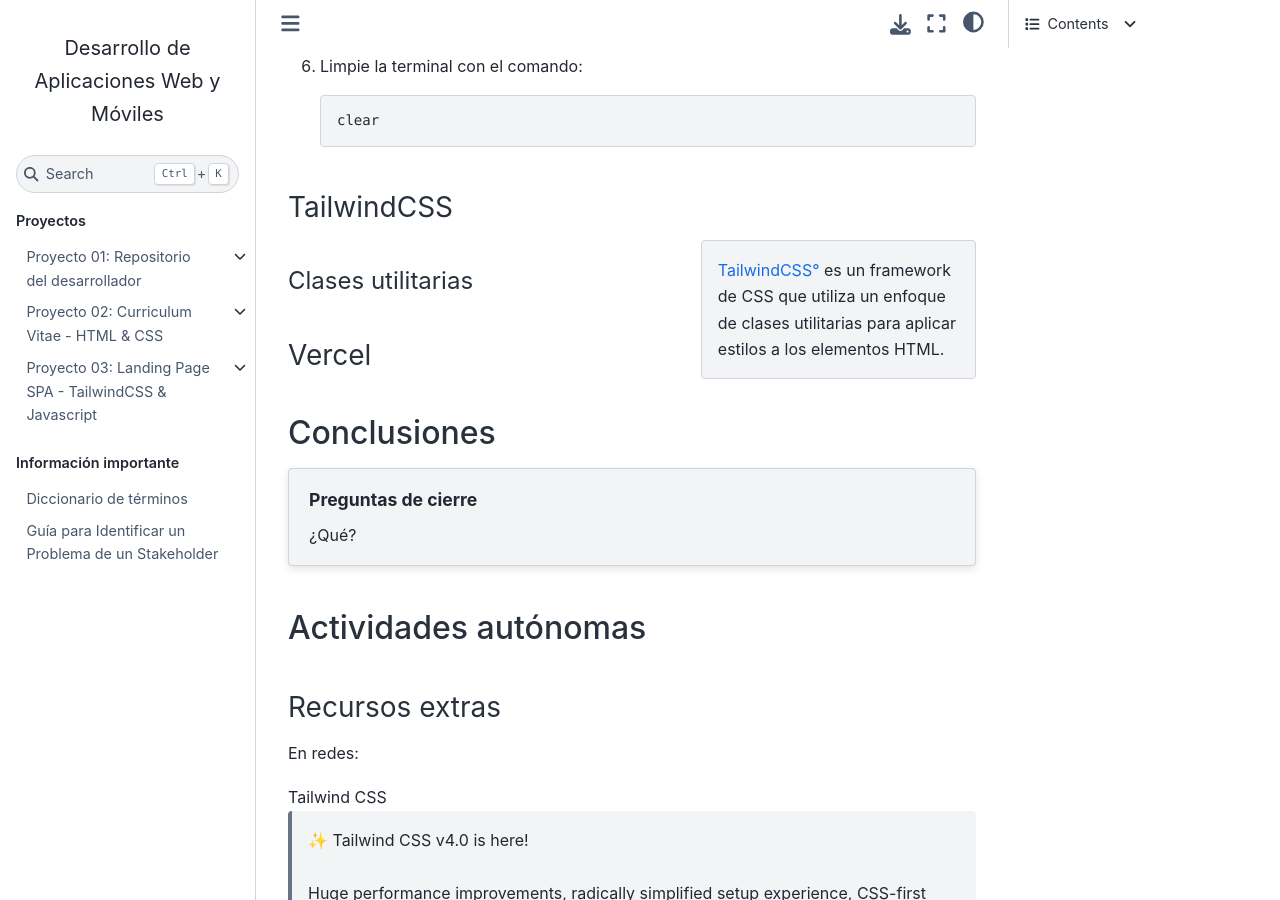
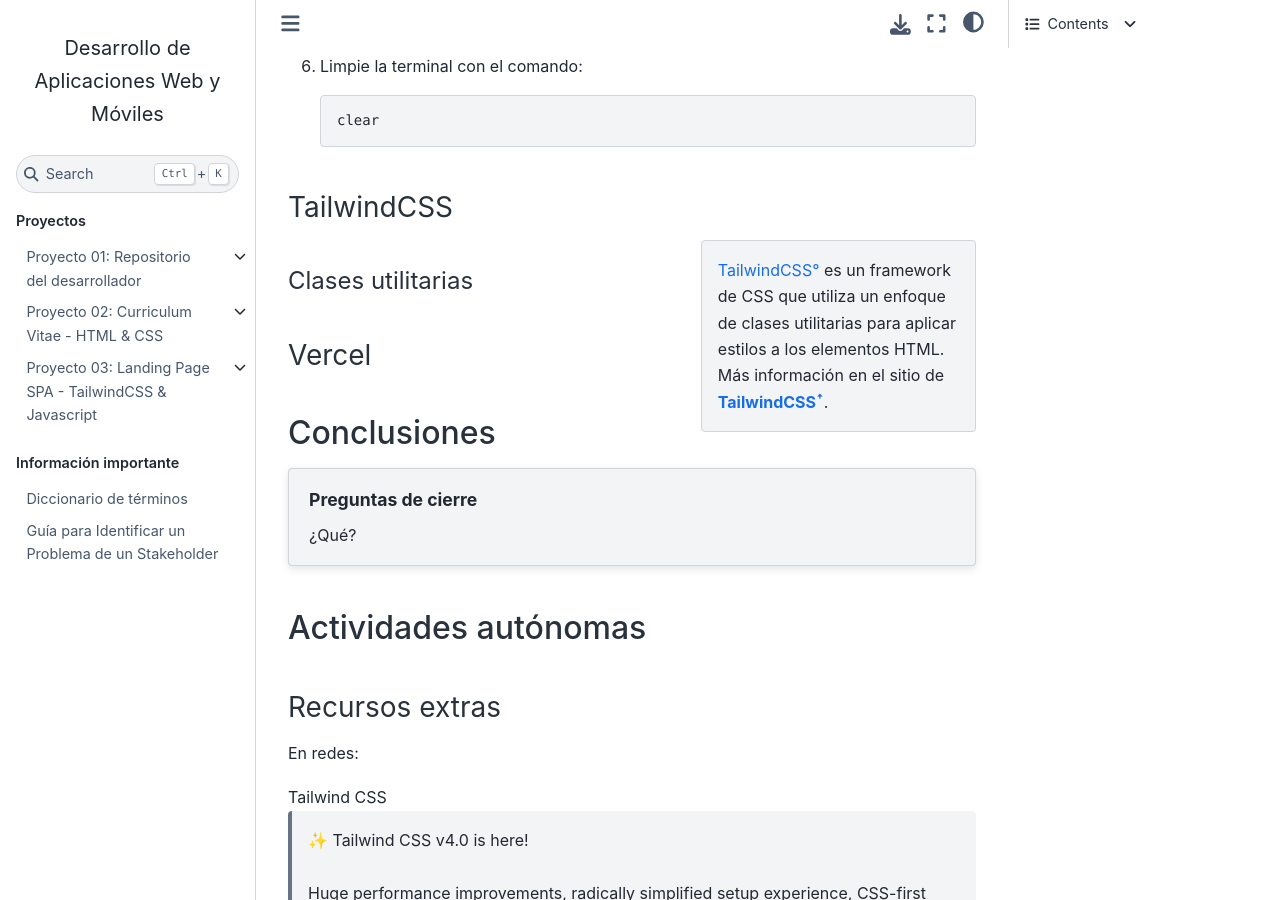
Before and after one commit to DAWMFIEC/DAWM-AI, a Sphinx documentation site: the page built from docs/source/guias/_temp/guia06.rst, in a window 1280 px wide and 900 px high, scrolled down 1570 px. Built offline with Sphinx 7.4.7 and the Sphinx Book theme 1.1.4, drawn with Linux system fonts in a browser that asks for light colours; pages that are not in the unit, such as notebooks, are missing from menus; comment, search, counter and statistics services are not loaded.

Commit message:
tailwindcss link

```diff
--- a/docs/source/guias/_temp/guia06.rst
+++ b/docs/source/guias/_temp/guia06.rst
@@ -77,7 +77,7 @@
 
 .. sidebar::
 
-   :term:`TailwindCSS` es un framework de CSS que utiliza un enfoque de clases utilitarias para aplicar estilos a los elementos HTML.
+   :term:`TailwindCSS` es un framework de CSS que utiliza un enfoque de clases utilitarias para aplicar estilos a los elementos HTML. Más información en el sitio de `TailwindCSS <https://tailwindcss.com/>`_.
 
 Clases utilitarias
 ^^^^^^^^^^^^^^^^^^
```
